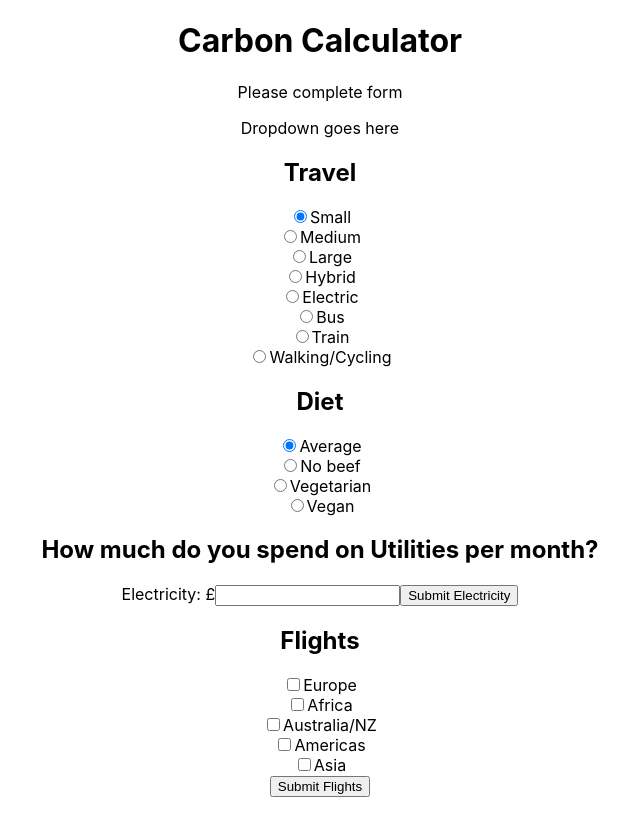
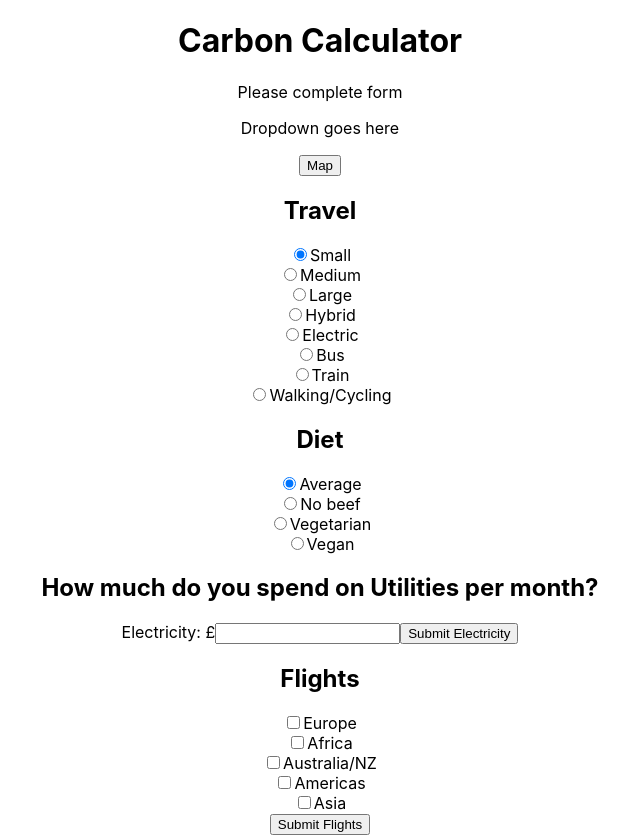
Before and after one commit to douglasrusse11/CO2_Calculator_Group_Project, a React (Create React App) app: page / in a window 1280 px wide. Shown: the whole page, without its empty margins (320-960 px from the left). Before the commit the page ends 800 px from the top, so only its background shows below. Built offline with nearby package versions, Linux system fonts and the light colour scheme.

Commit message:
adds toggle for dropdown/map

```diff
--- a/src/components/CountrySelector.js
+++ b/src/components/CountrySelector.js
@@ -5,9 +5,13 @@ import CountrySelectorMap from './CountrySelectorMap';
 const CountrySelector = () => {
     const [displayMap, setDisplayMap] = useState(false);
 
+    const updateDisplayMap = () => {
+        setDisplayMap(!displayMap)
+    }
+
   return (
       <>
-      {displayMap ? <CountrySelectorMap/> : <CountrySelectorDropdown/>}
+      {displayMap ? <CountrySelectorMap updateDisplayMap={updateDisplayMap}/> : <CountrySelectorDropdown updateDisplayMap={updateDisplayMap}/>}
       </>
   )
 }
--- a/src/components/CountrySelectorDropdown.js
+++ b/src/components/CountrySelectorDropdown.js
@@ -1,5 +1,16 @@
-const CountrySelectorDropdown = () => {
-    return "Dropdown goes here"
+const CountrySelectorDropdown = ({updateDisplayMap}) => {
+
+    const handleClick = (e) => {
+        e.preventDefault();
+        updateDisplayMap();
+    }
+
+    return (
+        <>
+            <p>Dropdown goes here</p>
+            <input type="submit" value="Map" onClick={handleClick} />
+        </>
+            )
 }
 
 export default CountrySelectorDropdown;
--- a/src/components/CountrySelectorMap.js
+++ b/src/components/CountrySelectorMap.js
@@ -1,6 +1,16 @@
-const CountrySelectorMap = () => {
+const CountrySelectorMap = ({updateDisplayMap}) => {
 
-    return "Map goes here"
+    const handleClick = (e) => {
+        e.preventDefault();
+        updateDisplayMap();
+    }
+
+    return (
+        <>
+        <p>Map goes here</p>
+        <input type="submit" value="Dropdown" onClick={handleClick} />
+        </>
+    )
 }
 
 export default CountrySelectorMap;
```
